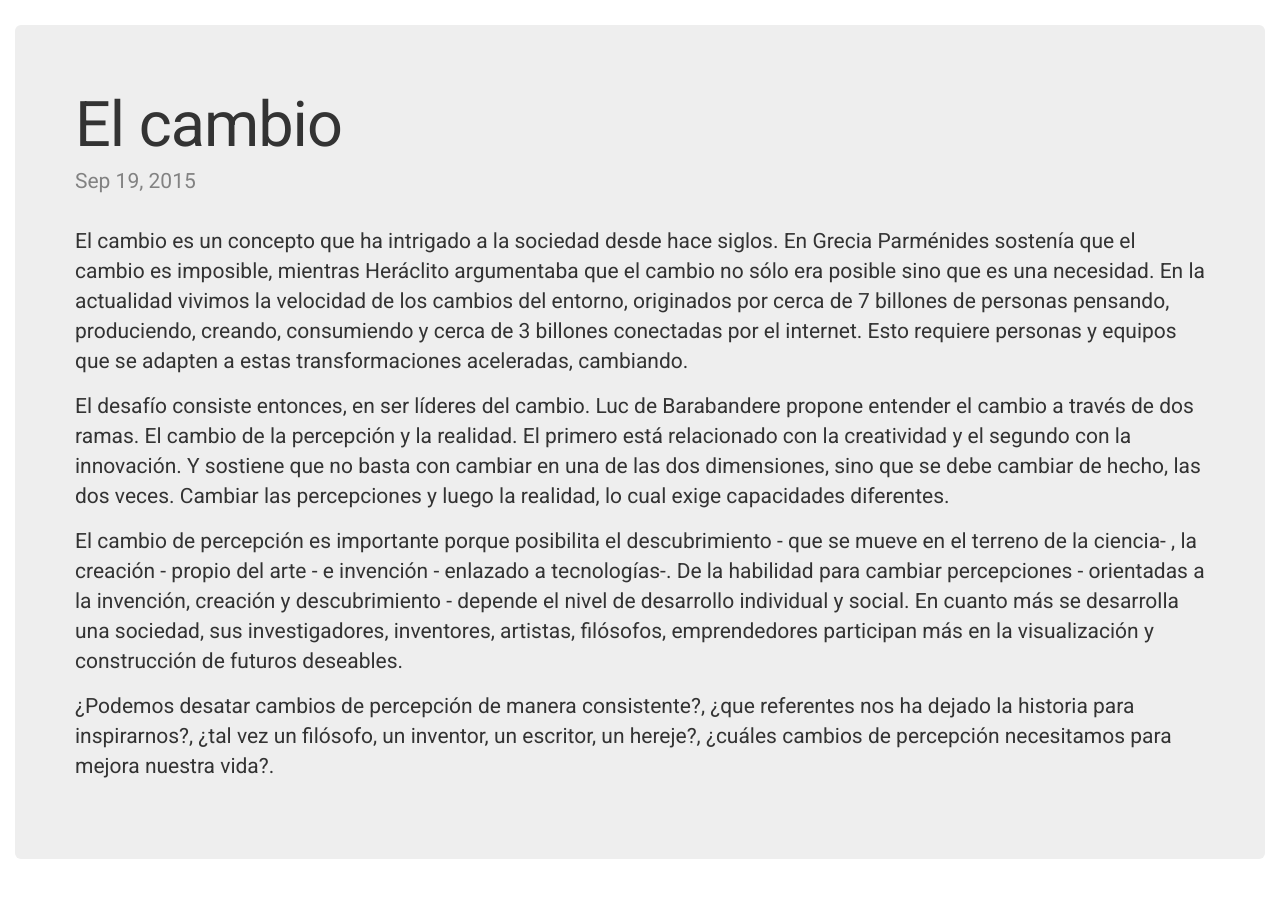
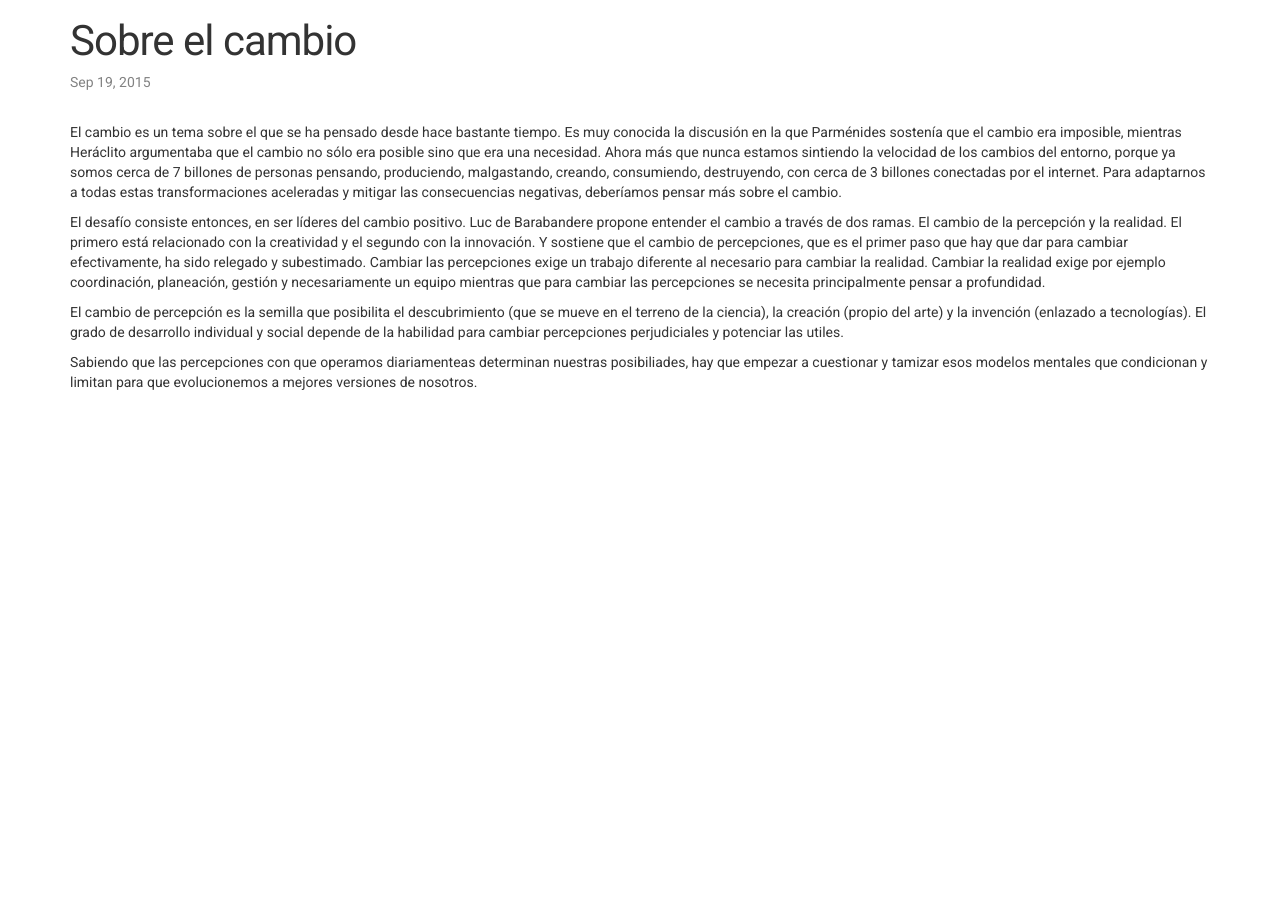
Before and after one commit to juandavidac/test-jekyll, a Jekyll site: the page built from _posts/2015-09-14-welcome-to-jekyll.markdown, in a window 1280 px wide. Built offline with Jekyll 4.4.1, drawn with Linux system fonts in a browser that asks for light colours.

Commit message:
updated post

```diff
--- a/_config.yml
+++ b/_config.yml
@@ -6,7 +6,7 @@ description: > # this means to ignore newlines until "baseurl:"
 baseurl: "/test-jekyll/" # the subpath of your site, e.g. /blog/
 url: "http://yourdomain.com" # the base hostname & protocol for your site
 twitter_username: juandarist
-github_username:  jdac
+github_username:  juandavidac
 
 # Build settings
 markdown: kramdown
--- a/_layouts/post.html
+++ b/_layouts/post.html
@@ -1,7 +1,7 @@
 ---
 layout: default
 ---
-<div class="jumbotron">
+<div class="container">
 
   <header class="post-header">
     <h1 class="post-title">{{ page.title }}</h1>
--- a/_posts/2015-09-14-welcome-to-jekyll.markdown
+++ b/_posts/2015-09-14-welcome-to-jekyll.markdown
@@ -1,13 +1,13 @@
 ---
 layout: post
-title:  "El cambio"
+title:  "Sobre el cambio"
 date:   2015-09-19 20:52:18
 categories: jekyll update
 ---
-El cambio es un concepto que ha intrigado a la sociedad desde hace siglos.  En Grecia Parménides sostenía que el cambio es imposible, mientras Heráclito argumentaba que el cambio no sólo era posible sino que es una necesidad.   En la actualidad vivimos la velocidad de los cambios del entorno, originados por cerca de 7 billones de personas pensando, produciendo, creando, consumiendo y cerca de 3 billones conectadas por el internet.  Esto requiere personas y equipos que se adapten a estas transformaciones aceleradas, cambiando.
+El cambio es un tema sobre el que se ha pensado desde hace bastante tiempo.  Es muy conocida la discusión en la que Parménides sostenía que el cambio era imposible, mientras Heráclito argumentaba que el cambio no sólo era posible sino que era una necesidad.   Ahora más que nunca estamos sintiendo la velocidad de los cambios del entorno, porque ya somos cerca de 7 billones de personas pensando, produciendo, malgastando, creando, consumiendo, destruyendo, con cerca de 3 billones conectadas por el internet.  Para adaptarnos a todas estas transformaciones aceleradas y mitigar las consecuencias negativas, deberíamos pensar más sobre el cambio.
 
-El desafío consiste entonces, en ser líderes del cambio.  Luc de Barabandere propone entender el cambio a través de dos ramas.  El cambio de la percepción y la realidad.   El primero está relacionado con la creatividad y el segundo con la innovación.  Y sostiene que no basta con cambiar en una de las dos dimensiones,  sino que se debe cambiar de hecho, las dos veces.  Cambiar las percepciones y luego la realidad, lo cual exige capacidades diferentes.
+El desafío consiste entonces, en ser líderes del cambio positivo.  Luc de Barabandere propone entender el cambio a través de dos ramas.  El cambio de la percepción y la realidad.   El primero está relacionado con la creatividad y el segundo con la innovación.  Y sostiene que el cambio de percepciones, que es el primer paso que hay que dar para cambiar efectivamente, ha sido relegado y subestimado.  Cambiar las percepciones exige un trabajo diferente al necesario para cambiar la realidad. Cambiar la realidad exige por ejemplo coordinación, planeación, gestión y necesariamente un equipo mientras que para cambiar las percepciones se necesita principalmente pensar a profundidad.
 
-El cambio de percepción es importante porque posibilita el descubrimiento - que se mueve en el terreno de la ciencia- , la creación - propio del arte -  e invención - enlazado a tecnologías-.  De la habilidad para cambiar percepciones - orientadas a la invención, creación y descubrimiento - depende el nivel de desarrollo individual y social.  En cuanto más se desarrolla una sociedad, sus investigadores, inventores, artistas, filósofos, emprendedores participan más en la visualización y construcción de futuros deseables.
+El cambio de percepción es la semilla que posibilita el descubrimiento (que se mueve en el terreno de la ciencia), la creación (propio del arte) y la invención (enlazado a tecnologías).  El grado de desarrollo individual y social depende de la habilidad para cambiar percepciones perjudiciales y potenciar las utiles.
 
-¿Podemos desatar cambios de percepción de manera consistente?, ¿que referentes nos ha dejado la historia para inspirarnos?, ¿tal vez un filósofo, un inventor, un escritor, un hereje?, ¿cuáles cambios de percepción necesitamos para mejora nuestra vida?.
+Sabiendo que las percepciones con que operamos diariamenteas determinan nuestras posibiliades, hay que empezar a cuestionar y tamizar esos modelos mentales que condicionan y limitan para que evolucionemos a mejores versiones de nosotros.
```
